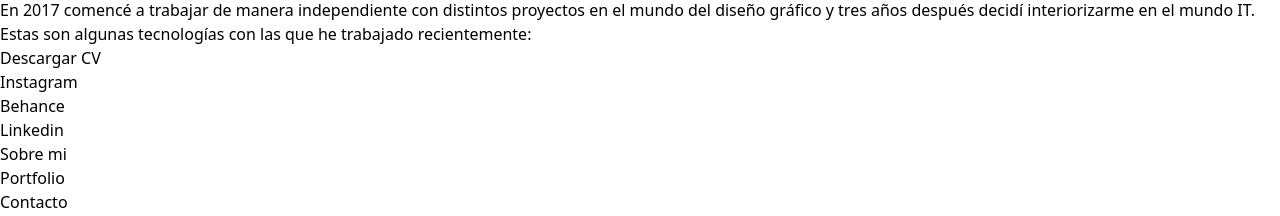
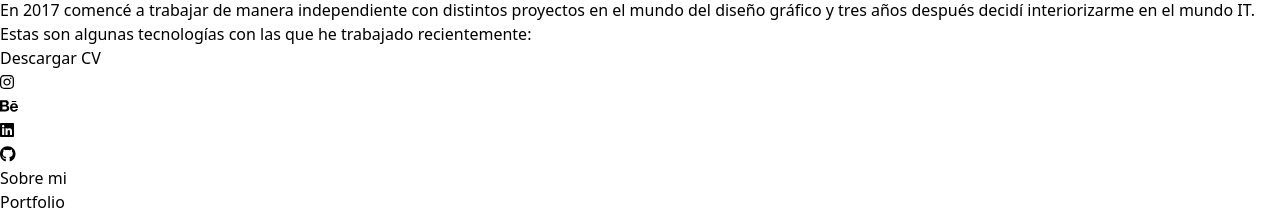
Before and after one commit to adrieldussex/portfolio.v2, a React (Vite) app: page / in a window 1280 px wide. Shown: the part 122-338 px from the top of the page. Built offline with nearby package versions, Linux system fonts and the light colour scheme.

Commit message:
Agregué Iconos de redes

```diff
--- a/src/components/Header.jsx
+++ b/src/components/Header.jsx
@@ -1,4 +1,31 @@
+import { Link as LinkRouter } from 'react-router-dom'
+import { FontAwesomeIcon } from '@fortawesome/react-fontawesome'
+import { faInstagram, faBehance, faLinkedin, faGithub } from '@fortawesome/free-brands-svg-icons'
+
 export default function Header() {
+  const redes = [
+    {
+      nombre: 'Instagram',
+      link: 'https://instagram.com/adrieldussex',
+      icono: faInstagram,
+    },
+    {
+      nombre: 'Behance',
+      link: 'https://behance.com/adrieldussex',
+      icono: faBehance,
+    },
+    {
+      nombre: 'LinkedIn',
+      link: 'https://linkedin.com/in/adrieldussex',
+      icono: faLinkedin,
+    },
+    {
+      nombre: 'GitHub',
+      link: 'https://github.com/adrieldussex',
+      icono: faGithub,
+    },
+  ]
+
   return (
     <header className="lg:sticky lg:top-0 flex flex-col justify-between lg:min-h-screen lg:max-h-screen lg:w-2/5 pt-12 lg:py-24">
         <div className="flex flex-col gap-8">
@@ -13,10 +40,14 @@ export default function Header() {
             </div>
             <button className="rounded-t-md bg-gray-800/20 w-2/5 border-b-4 border-b-transparent hover:border-b-sky-500 h-full py-4 text-center text-gray-200 font-semibold tracking-wider border-t-[1px] border-gray-800/30">Descargar CV</button>
         </div>
-        <ul className="lg:flex lg:gap-2 hidden lg:visible">
-            <li><a href="#">Instagram</a></li>
-            <li><a href="#">Behance</a></li>
-            <li><a href="#">Linkedin</a></li>
+        <ul className="lg:flex hidden lg:visible">
+          {redes.map(a => (
+            <li key={a.nombre}>
+              <LinkRouter to={a.link} className='hover:bg-gray-800 rounded-md w-10 h-10 grid place-items-center'>
+                <FontAwesomeIcon icon={a.icono} className='text-xl text-gray-200' />
+              </LinkRouter>
+            </li>
+          ))}
         </ul>
     </header>
   )
```
